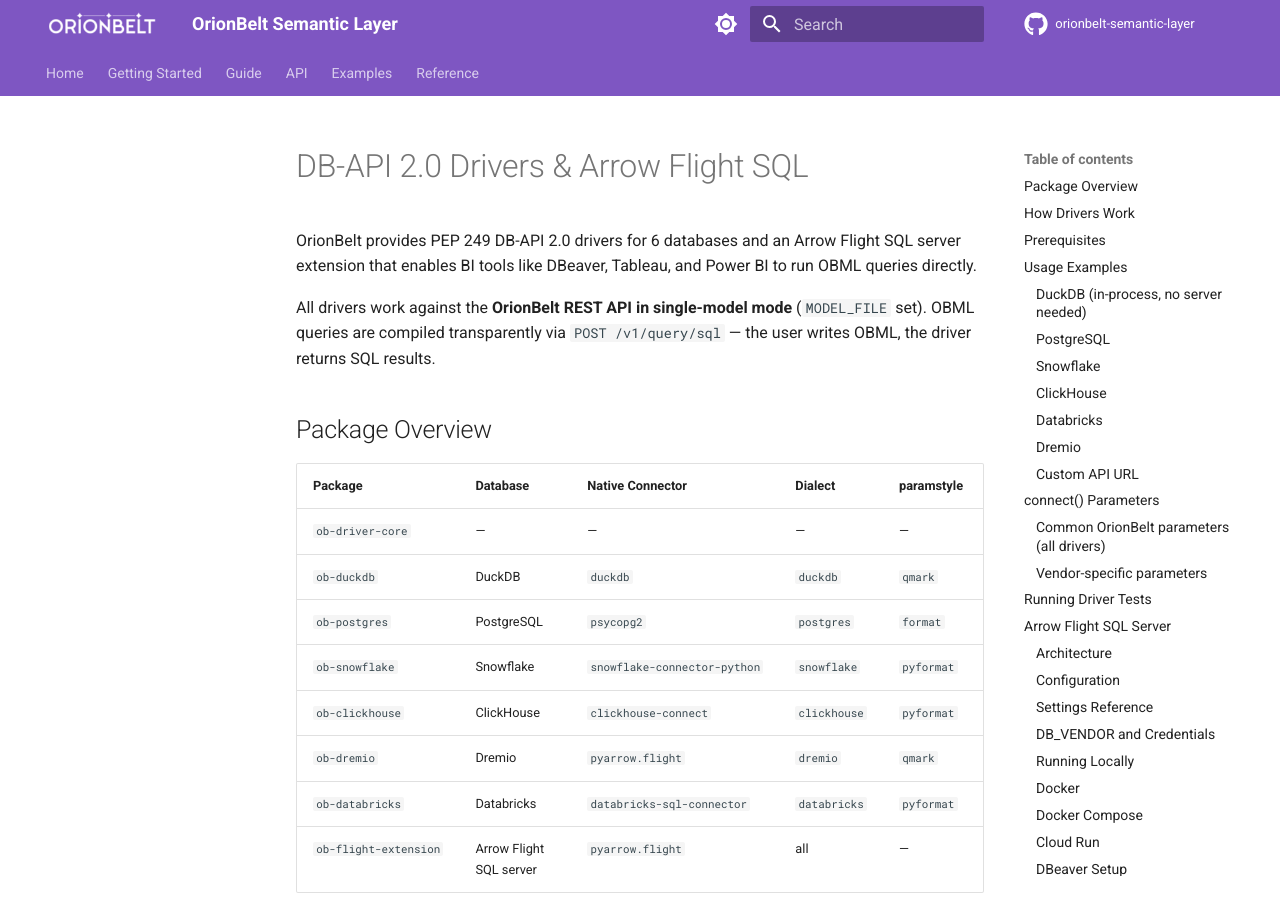
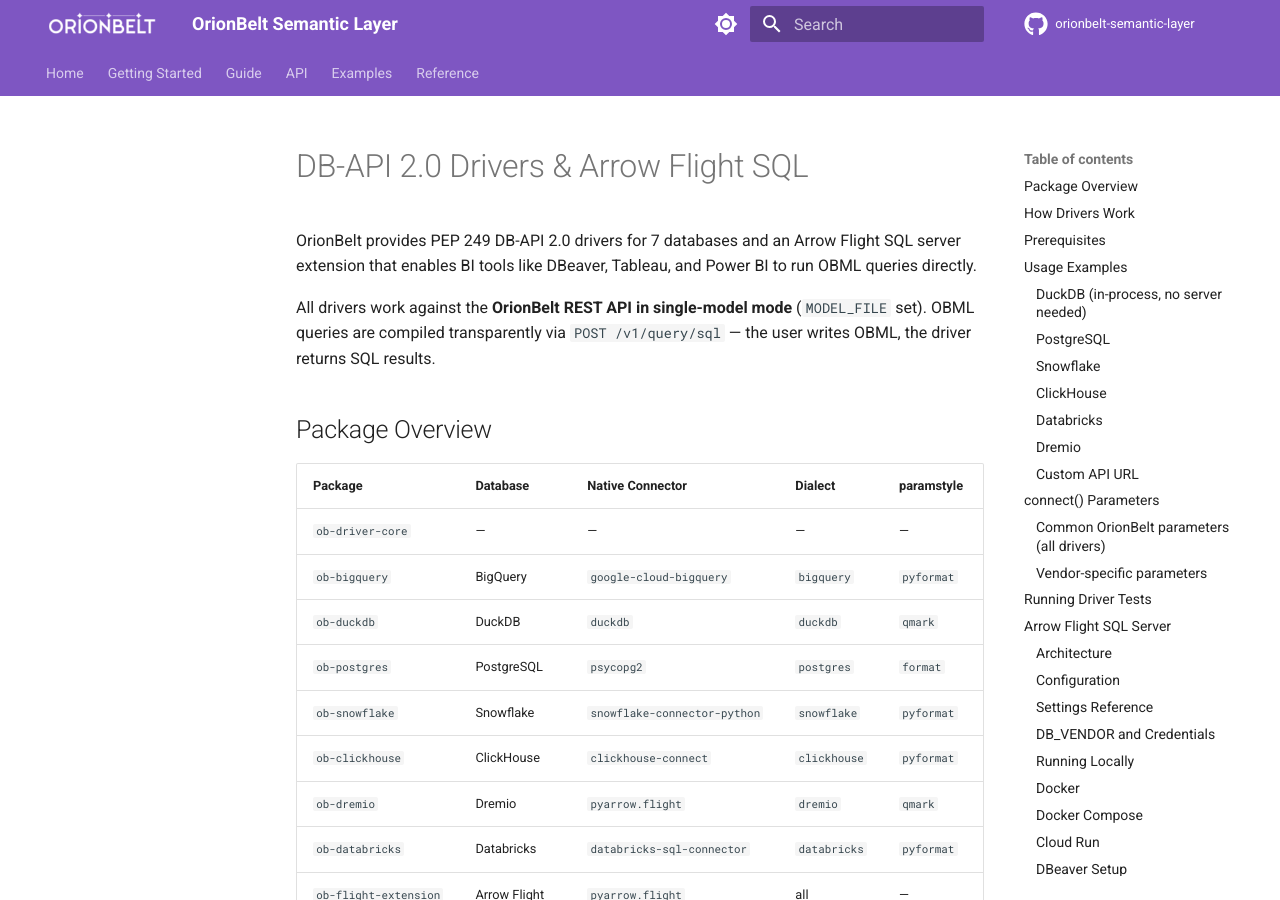
Before and after one commit to ralfbecher/orionbelt-semantic-layer, an MkDocs documentation site: the page built from docs/drivers.md, in a window 1280 px wide and 900 px high. Built offline with MkDocs 1.6.1 and Material for MkDocs 9.7.7, drawn with Linux system fonts in a browser that asks for light colours; comment, search, counter and statistics services are not loaded.

Commit message:
Add ob-bigquery to driver tables in README.md and docs/drivers.md
Co-Authored-By: Claude Opus 4.6 <noreply@anthropic.com>

```diff
--- a/docs/drivers.md
+++ b/docs/drivers.md
@@ -1,6 +1,6 @@
 # DB-API 2.0 Drivers & Arrow Flight SQL
 
-OrionBelt provides PEP 249 DB-API 2.0 drivers for 6 databases and an Arrow Flight SQL server extension that enables BI tools like DBeaver, Tableau, and Power BI to run OBML queries directly.
+OrionBelt provides PEP 249 DB-API 2.0 drivers for 7 databases and an Arrow Flight SQL server extension that enables BI tools like DBeaver, Tableau, and Power BI to run OBML queries directly.
 
 All drivers work against the **OrionBelt REST API in single-model mode** (`MODEL_FILE` set). OBML queries are compiled transparently via `POST /v1/query/sql` — the user writes OBML, the driver returns SQL results.
 
@@ -9,6 +9,7 @@ All drivers work against the **OrionBelt REST API in single-model mode** (`MODEL
 | Package | Database | Native Connector | Dialect | paramstyle |
 |---------|----------|-------------------|---------|------------|
 | `ob-driver-core` | — | — | — | — |
+| `ob-bigquery` | BigQuery | `google-cloud-bigquery` | `bigquery` | `pyformat` |
 | `ob-duckdb` | DuckDB | `duckdb` | `duckdb` | `qmark` |
 | `ob-postgres` | PostgreSQL | `psycopg2` | `postgres` | `format` |
 | `ob-snowflake` | Snowflake | `snowflake-connector-python` | `snowflake` | `pyformat` |
@@ -203,7 +204,7 @@ Drivers are workspace packages. Tests run without external services — all nati
 uv run --package ob-duckdb --with pytest python -m pytest drivers/ob-duckdb/tests/ -v
 
 # All drivers
-for pkg in ob-driver-core ob-duckdb ob-postgres ob-snowflake ob-clickhouse ob-dremio ob-databricks ob-flight-extension; do
+for pkg in ob-driver-core ob-bigquery ob-duckdb ob-postgres ob-snowflake ob-clickhouse ob-dremio ob-databricks ob-flight-extension; do
   echo "=== $pkg ==="
   uv run --package $pkg --with pytest python -m pytest drivers/$pkg/tests/ -v
 done
```
Also changed, not shown: README.md (+2 -1 lines).
